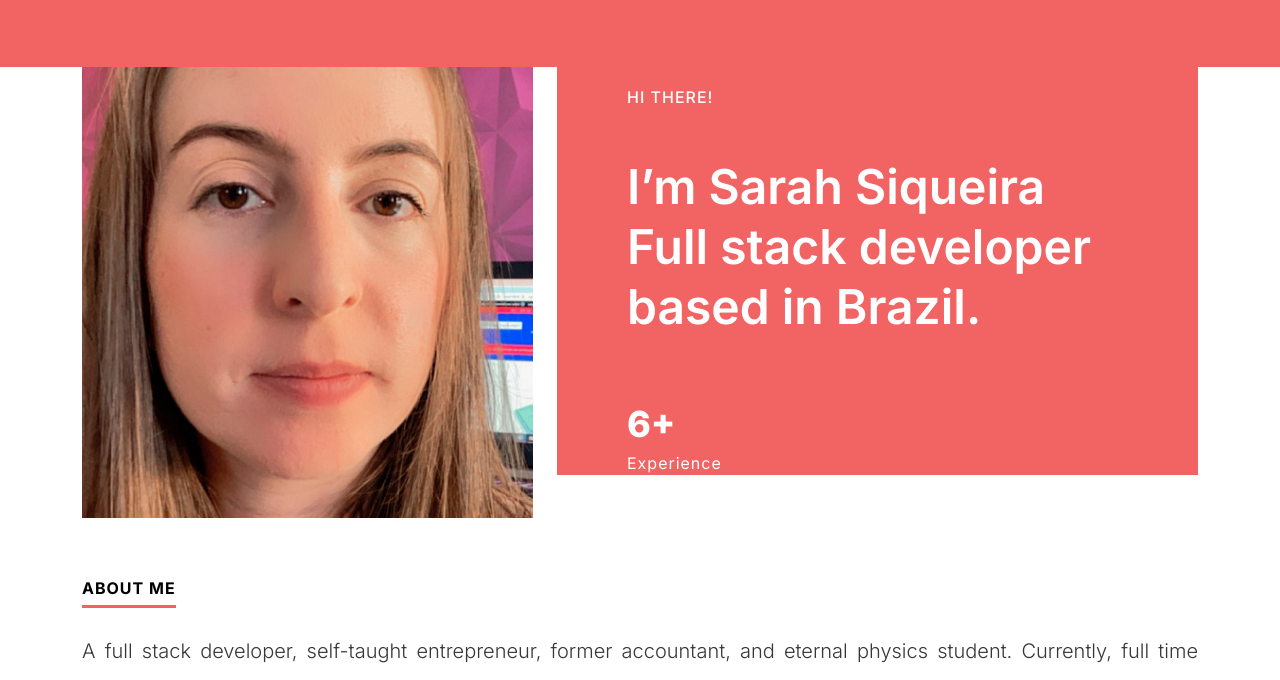
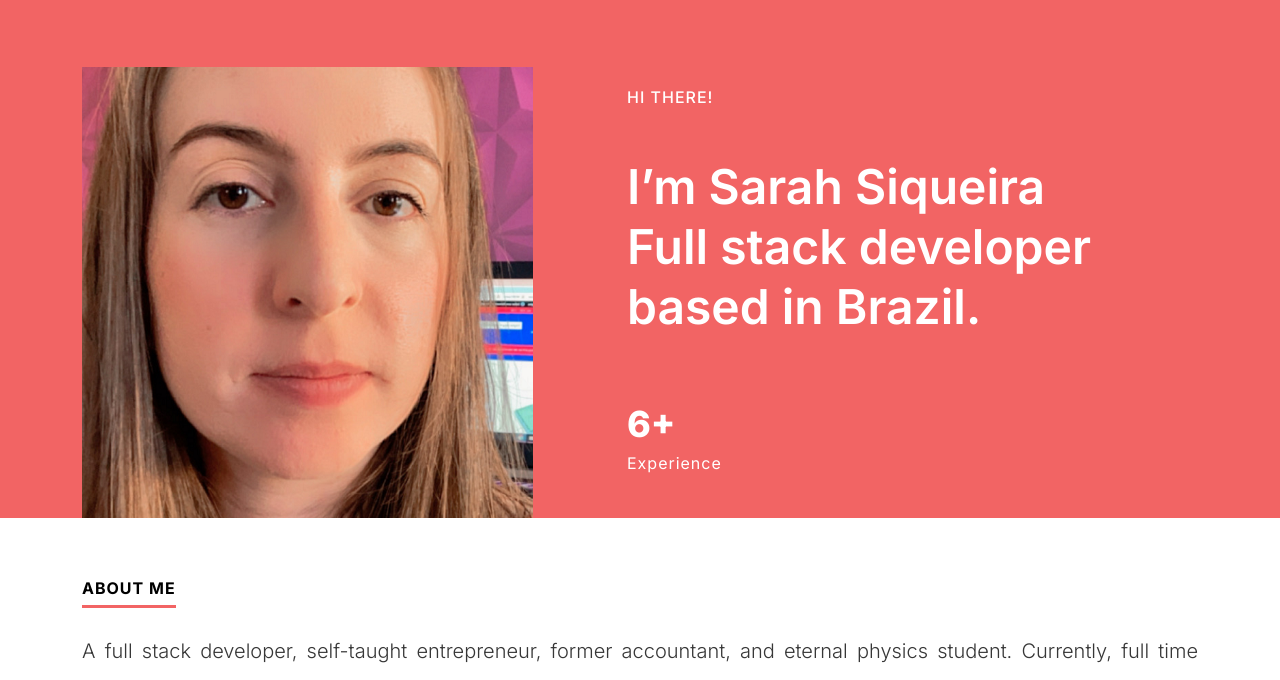
Before and after one commit to sarahcssiqueira/resume, a plain HTML site: page index.html in a window 1280 px wide. Shown: the part 113-793 px from the top of the page. Drawn offline with nearby package versions, Linux system fonts and the light colour scheme.

Commit message:
resume 07-2022

```diff
--- a/assets/css/main.css
+++ b/assets/css/main.css
@@ -49,7 +49,8 @@ svg,img { max-width: 100%; height: auto; }
 /*-----------------------------------------------------------------
   2. >>> Banner Style
 ----------------------------------------------------------------*/
-.ds-banner section{ padding-left: 70px; padding-right: 100px; background:#F26464; }
+.ds-banner {background: #F26464;}
+.ds-banner section{ padding-left: 70px; padding-right: 100px;}
 .ds-banner section h1 span{ display: block; text-transform: uppercase; letter-spacing: 1px;  font-weight: 500; font-size: 16px; padding-bottom: 30px; background: #F26464;}
 .ds-banner section h1{ font-weight: 600; font-size: 48px; line-height: 60px; color: #ffffff; }
 .ds-numbervalulist{ list-style: none; display: flex; align-items: center; flex-wrap: wrap; margin: 0; padding: 0; margin-top: 60px; }
```
